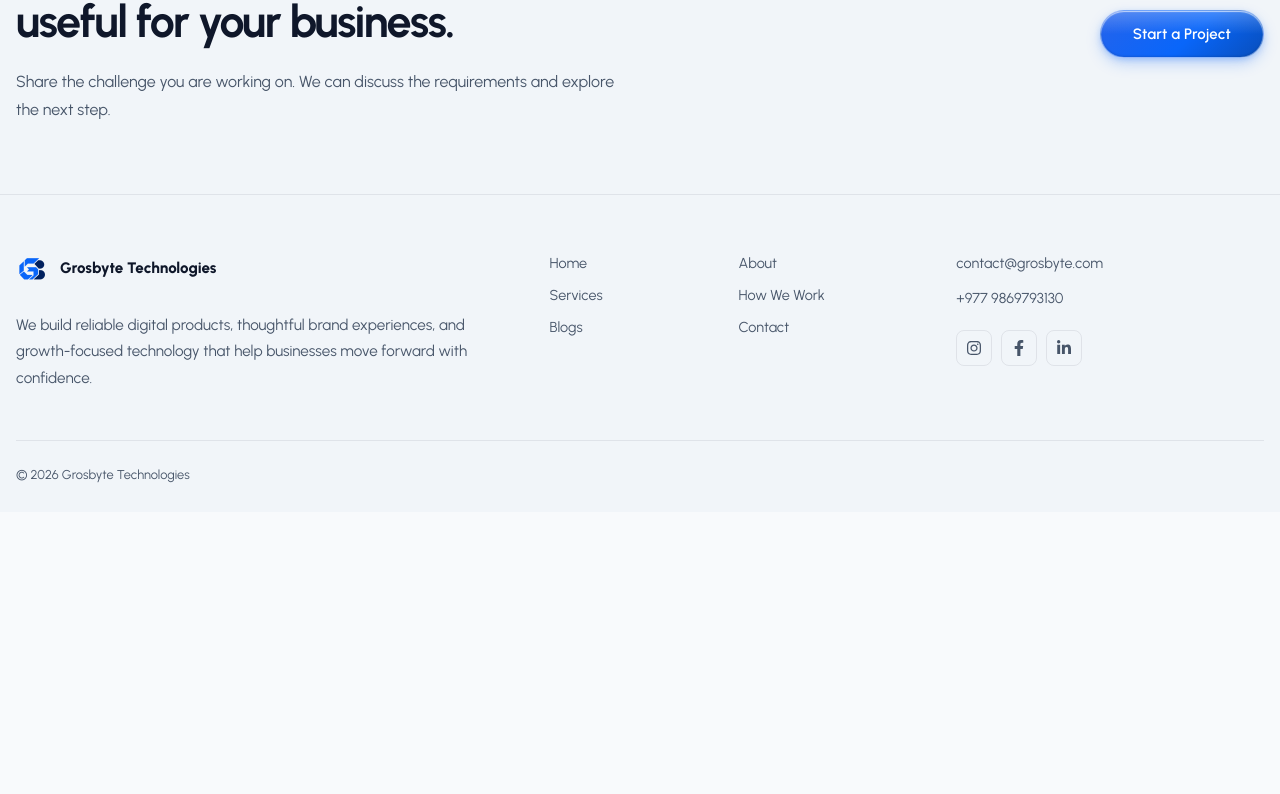
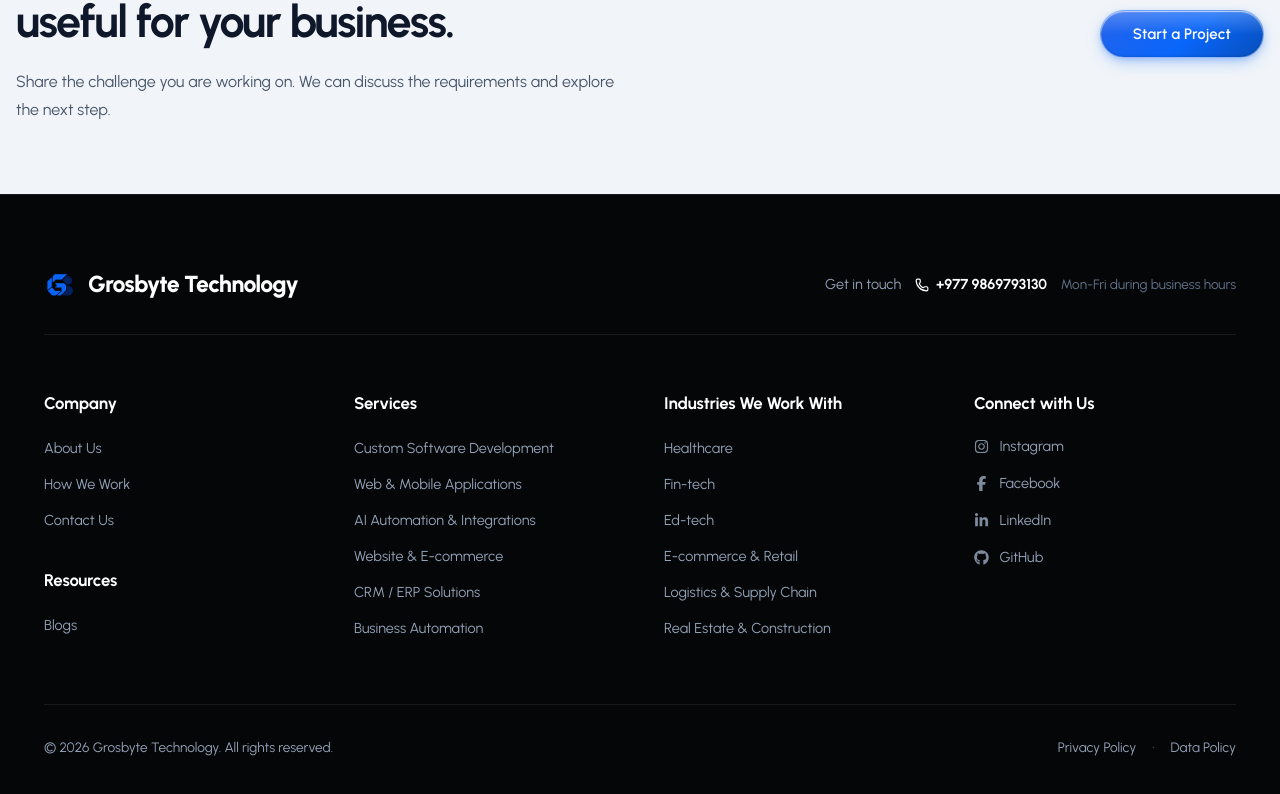
Before and after one commit to grosbyte-tech/grosbyte, a Next.js app: page /about in a window 1280 px wide. Shown: the part 2851-3645 px from the top of the page. Before the commit the page ends 3363 px from the top, so only its background shows below. Built offline with nearby package versions, Linux system fonts and the light colour scheme.

Commit message:
feat: redesign footer component with dedicated CSS and updated link structure

```diff
--- /dev/null
+++ b/src/components/layout/footer.css
@@ -0,0 +1,223 @@
+/* Grosbyte Dark Footer System (Matching Leapfrog reference) */
+.site-footer {
+  background-color: #050608;
+  color: #ffffff;
+  padding: 4.5rem 0 2.5rem;
+  font-family: inherit;
+  border-top: 1px solid rgba(255, 255, 255, 0.08);
+  width: 100%;
+}
+
+.site-footer .footer-container {
+  max-width: 1240px;
+  margin: 0 auto;
+  padding: 0 1.5rem;
+}
+
+/* Top Bar: Brand & Phone */
+.footer-top-bar {
+  display: flex;
+  align-items: center;
+  justify-content: space-between;
+  padding-bottom: 2rem;
+  margin-bottom: 3.5rem;
+  border-bottom: 1px solid rgba(255, 255, 255, 0.08);
+  gap: 1.5rem;
+  flex-wrap: wrap;
+}
+
+.footer-brand {
+  display: inline-flex;
+  align-items: center;
+  gap: 0.75rem;
+  text-decoration: none;
+  color: #ffffff;
+}
+
+.footer-brand-logo {
+  display: flex;
+  align-items: center;
+  justify-content: center;
+  width: 32px;
+  height: 32px;
+}
+
+.footer-brand-name {
+  font-size: 1.45rem;
+  font-weight: 800;
+  letter-spacing: -0.03em;
+  color: #ffffff;
+}
+
+.footer-top-contact {
+  display: inline-flex;
+  align-items: center;
+  gap: 0.85rem;
+  font-size: 0.9rem;
+  color: #94a3b8;
+  flex-wrap: wrap;
+}
+
+.footer-phone-link {
+  display: inline-flex;
+  align-items: center;
+  gap: 0.45rem;
+  color: #ffffff;
+  font-weight: 700;
+  text-decoration: none;
+  transition: color 0.15s ease;
+}
+
+.footer-phone-link:hover {
+  color: #38bdf8;
+}
+
+.footer-hours-label {
+  color: #64748b;
+  font-size: 0.85rem;
+}
+
+/* Main Grid */
+.footer-grid {
+  display: grid;
+  grid-template-columns: repeat(4, minmax(0, 1fr));
+  gap: 2.5rem 3rem;
+  margin-bottom: 4rem;
+}
+
+.footer-col {
+  display: flex;
+  flex-direction: column;
+}
+
+.footer-section-group {
+  margin-bottom: 2.25rem;
+}
+
+.footer-section-group:last-child {
+  margin-bottom: 0;
+}
+
+.footer-heading {
+  font-size: 1.05rem;
+  font-weight: 700;
+  color: #ffffff;
+  margin: 0 0 1.25rem;
+  letter-spacing: -0.01em;
+}
+
+.footer-link-list {
+  list-style: none;
+  padding: 0;
+  margin: 0;
+  display: flex;
+  flex-direction: column;
+  gap: 0.75rem;
+}
+
+.footer-link {
+  display: inline-flex;
+  align-items: center;
+  gap: 0.65rem;
+  font-size: 0.9rem;
+  color: #94a3b8;
+  text-decoration: none;
+  transition:
+    color 0.15s ease,
+    transform 0.15s ease;
+  line-height: 1.45;
+}
+
+.footer-link:hover {
+  color: #ffffff;
+  transform: translateX(2px);
+}
+
+.footer-social-icon {
+  width: 15px;
+  height: 15px;
+  flex-shrink: 0;
+  opacity: 0.85;
+  transition: opacity 0.15s ease;
+}
+
+.footer-link:hover .footer-social-icon {
+  opacity: 1;
+}
+
+.footer-sub-links {
+  margin-top: 1.75rem;
+  padding-top: 1.25rem;
+  display: flex;
+  flex-direction: column;
+  gap: 0.75rem;
+}
+
+/* Bottom Bar */
+.footer-bottom-bar {
+  display: flex;
+  align-items: center;
+  justify-content: space-between;
+  padding-top: 2rem;
+  border-top: 1px solid rgba(255, 255, 255, 0.08);
+  gap: 1.5rem;
+  flex-wrap: wrap;
+}
+
+.footer-copyright {
+  font-size: 0.85rem;
+  color: #94a3b8;
+  margin: 0;
+}
+
+.footer-legal-links {
+  display: inline-flex;
+  align-items: center;
+  gap: 1rem;
+  font-size: 0.85rem;
+  color: #94a3b8;
+  flex-wrap: wrap;
+}
+
+.footer-legal-link {
+  color: #94a3b8;
+  text-decoration: none;
+  transition: color 0.15s ease;
+}
+
+.footer-legal-link:hover {
+  color: #ffffff;
+}
+
+.footer-legal-dot {
+  color: #475569;
+  font-size: 0.75rem;
+}
+
+/* Responsive */
+@media (max-width: 1024px) {
+  .footer-grid {
+    grid-template-columns: repeat(2, minmax(0, 1fr));
+    gap: 3rem 2rem;
+  }
+}
+
+@media (max-width: 640px) {
+  .site-footer {
+    padding: 3.5rem 0 2rem;
+  }
+  .footer-top-bar {
+    flex-direction: column;
+    align-items: flex-start;
+    gap: 1.25rem;
+  }
+  .footer-grid {
+    grid-template-columns: 1fr;
+    gap: 2.5rem;
+  }
+  .footer-bottom-bar {
+    flex-direction: column;
+    align-items: flex-start;
+    gap: 1.25rem;
+  }
+}
--- a/src/components/layout/footer.tsx
+++ b/src/components/layout/footer.tsx
@@ -2,73 +2,214 @@
 
 import Image from "next/image";
 import Link from "next/link";
-import { FaFacebookF, FaInstagram, FaLinkedinIn } from "react-icons/fa";
-import { navigation, navKeys, socialLinks } from "@/lib/site-data";
-import { useTranslation } from "@/contexts/language-context";
+import { Phone } from "lucide-react";
+import {
+  FaInstagram,
+  FaLinkedinIn,
+  FaFacebookF,
+  FaGithub,
+} from "react-icons/fa6";
+import { socialLinks } from "@/lib/site-data";
+import { featuredServices } from "@/components/layout/mega-menu/mega-menu-data";
+import "./footer.css";
+
+const companyLinks = [
+  { label: "About Us", href: "/about" },
+  { label: "How We Work", href: "/#how-we-work" },
+  { label: "Contact Us", href: "/contact" },
+];
+
+const resourceLinks = [{ label: "Blogs", href: "/blogs" }];
+
+// The 6 core services directly from the Mega Menu
+const serviceLinks = featuredServices.map((service) => ({
+  label: service.title,
+  href: service.href,
+}));
+
+const industryLinks = [
+  { label: "Healthcare", href: "/services" },
+  { label: "Fin-tech", href: "/services" },
+  { label: "Ed-tech", href: "/services" },
+  { label: "E-commerce & Retail", href: "/services" },
+  { label: "Logistics & Supply Chain", href: "/services" },
+  { label: "Real Estate & Construction", href: "/services" },
+];
+
+const socialMediaLinks = [
+  {
+    label: "Instagram",
+    href: socialLinks.instagram,
+    icon: FaInstagram,
+  },
+  {
+    label: "Facebook",
+    href: socialLinks.facebook,
+    icon: FaFacebookF,
+  },
+  {
+    label: "LinkedIn",
+    href: socialLinks.linkedin,
+    icon: FaLinkedinIn,
+  },
+  {
+    label: "GitHub",
+    href: socialLinks.github,
+    icon: FaGithub,
+  },
+];
 
 export function Footer() {
-  const { t } = useTranslation();
+  const currentYear = new Date().getFullYear();
 
   return (
-    <footer className="footer">
-      <div className="container footer-main">
-        <div className="footer-identity">
-          <Link className="brand" href="/#home">
-            <span className="brand-logo">
+    <footer className="site-footer" aria-label="Site footer">
+      <div className="footer-container">
+        {/* Top Bar: Brand Logo & Phone Contact */}
+        <div className="footer-top-bar">
+          <Link
+            href="/"
+            className="footer-brand"
+            aria-label="Grosbyte Technology home"
+          >
+            <span className="footer-brand-logo">
               <Image
                 src="/icons/logo-removebg.png"
-                alt=""
-                width={40}
-                height={24}
+                alt="Grosbyte Technology"
+                width={32}
+                height={32}
               />
             </span>
-            <span>Grosbyte Technologies</span>
+            <span className="footer-brand-name">Grosbyte Technology</span>
           </Link>
-          <p>{t("footer.description")}</p>
-        </div>
-        <nav className="footer-nav" aria-label="Footer navigation">
-          {navigation.map((item) => (
-            <Link
-              href={item.href.startsWith("#") ? `/${item.href}` : item.href}
-              key={item.href}
+
+          <div className="footer-top-contact">
+            <span>Get in touch</span>
+            <a
+              href="tel:+9779869793130"
+              className="footer-phone-link"
+              aria-label="Phone: +977 9869793130"
             >
-              {t(navKeys[item.href])}
-            </Link>
-          ))}
-        </nav>
-        <div className="footer-contact">
-          <a href="mailto:contact@grosbyte.com">contact@grosbyte.com</a>
-          <a href="tel:+9779869793130">+977 9869793130</a>
-          <div className="footer-social">
-            <a
-              href={socialLinks.instagram}
-              target="_blank"
-              rel="noreferrer"
-              aria-label="Instagram"
-            >
-              <FaInstagram />
+              <Phone className="w-3.5 h-3.5" aria-hidden="true" />
+              <span>+977 9869793130</span>
             </a>
-            <a
-              href={socialLinks.facebook}
-              target="_blank"
-              rel="noreferrer"
-              aria-label="Facebook"
-            >
-              <FaFacebookF />
-            </a>
-            <a
-              href={socialLinks.linkedin}
-              target="_blank"
-              rel="noreferrer"
-              aria-label="LinkedIn"
-            >
-              <FaLinkedinIn />
-            </a>
+            <span className="footer-hours-label">
+              Mon-Fri during business hours
+            </span>
           </div>
         </div>
-      </div>
-      <div className="container footer-bottom">
-        <span>© {new Date().getFullYear()} Grosbyte Technologies</span>
+
+        {/* Main 4-Column Grid */}
+        <div className="footer-grid">
+          {/* Column 1: Company & Resources (Blogs only, careers removed) */}
+          <div className="footer-col">
+            <div className="footer-section-group">
+              <h3 className="footer-heading">Company</h3>
+              <ul className="footer-link-list">
+                {companyLinks.map((item) => (
+                  <li key={item.label}>
+                    <Link href={item.href} className="footer-link">
+                      {item.label}
+                    </Link>
+                  </li>
+                ))}
+              </ul>
+            </div>
+
+            <div className="footer-section-group">
+              <h3 className="footer-heading">Resources</h3>
+              <ul className="footer-link-list">
+                {resourceLinks.map((item) => (
+                  <li key={item.label}>
+                    <Link href={item.href} className="footer-link">
+                      {item.label}
+                    </Link>
+                  </li>
+                ))}
+              </ul>
+            </div>
+          </div>
+
+          {/* Column 2: 6 Core Services from Mega Menu */}
+          <div className="footer-col">
+            <div className="footer-section-group">
+              <h3 className="footer-heading">Services</h3>
+              <ul className="footer-link-list">
+                {serviceLinks.map((item) => (
+                  <li key={item.label}>
+                    <Link href={item.href} className="footer-link">
+                      {item.label}
+                    </Link>
+                  </li>
+                ))}
+              </ul>
+            </div>
+          </div>
+
+          {/* Column 3: Industries We Work With */}
+          <div className="footer-col">
+            <div className="footer-section-group">
+              <h3 className="footer-heading">Industries We Work With</h3>
+              <ul className="footer-link-list">
+                {industryLinks.map((item) => (
+                  <li key={item.label}>
+                    <Link href={item.href} className="footer-link">
+                      {item.label}
+                    </Link>
+                  </li>
+                ))}
+              </ul>
+            </div>
+          </div>
+
+          {/* Column 4: Connect with Us (Instagram, Facebook, LinkedIn, GitHub) */}
+          <div className="footer-col">
+            <div className="footer-section-group">
+              <h3 className="footer-heading">Connect with Us</h3>
+              <ul className="footer-link-list">
+                {socialMediaLinks.map((item) => {
+                  const Icon = item.icon;
+                  return (
+                    <li key={item.label}>
+                      <a
+                        href={item.href}
+                        target="_blank"
+                        rel="noopener noreferrer"
+                        className="footer-link"
+                        aria-label={item.label}
+                      >
+                        <Icon
+                          className="footer-social-icon"
+                          aria-hidden="true"
+                        />
+                        <span>{item.label}</span>
+                      </a>
+                    </li>
+                  );
+                })}
+              </ul>
+            </div>
+          </div>
+        </div>
+
+        {/* Bottom Bar: Copyright & Legal Policy Links */}
+        <div className="footer-bottom-bar">
+          <p className="footer-copyright">
+            © {currentYear} Grosbyte Technology. All rights reserved.
+          </p>
+
+          <div className="footer-legal-links">
+            <Link href="/contact" className="footer-legal-link">
+              Privacy Policy
+            </Link>
+            <span className="footer-legal-dot" aria-hidden="true">
+              •
+            </span>
+            <Link href="/contact" className="footer-legal-link">
+              Data Policy
+            </Link>
+          </div>
+        </div>
       </div>
     </footer>
   );
```
